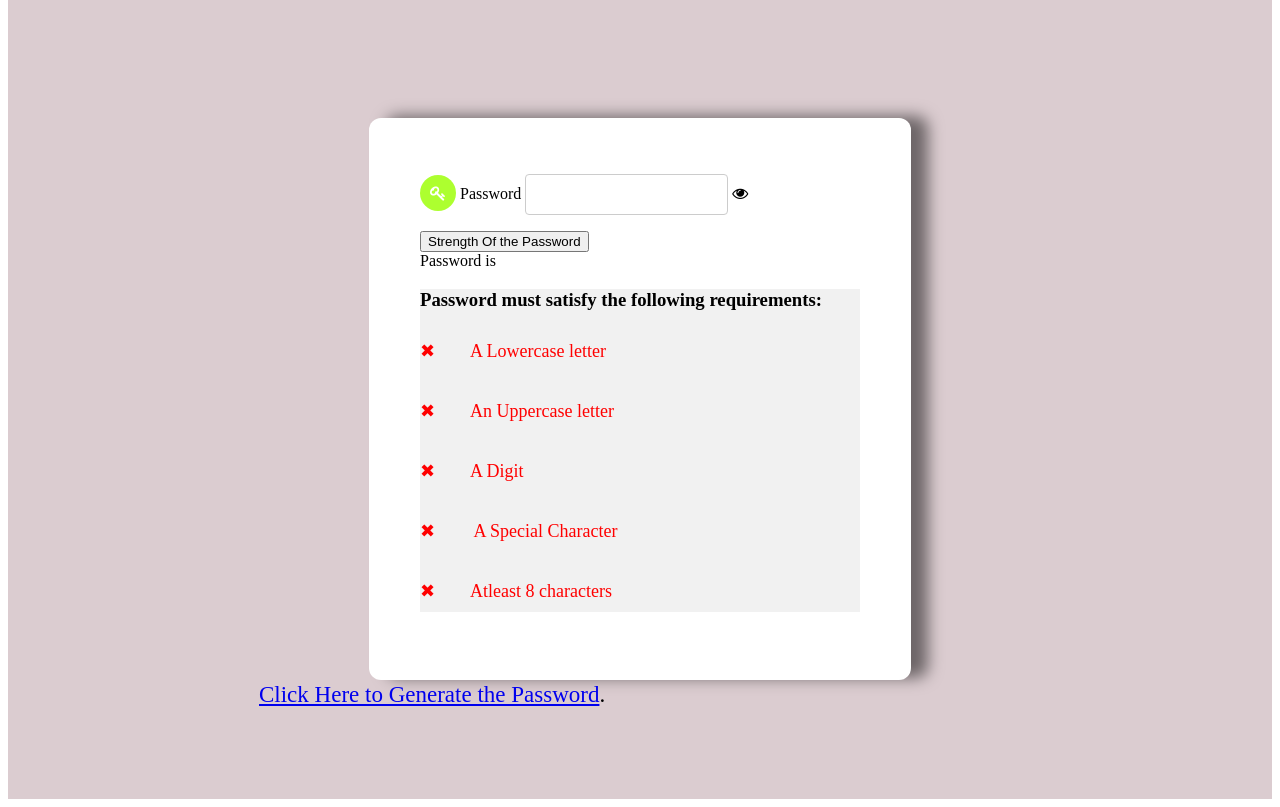
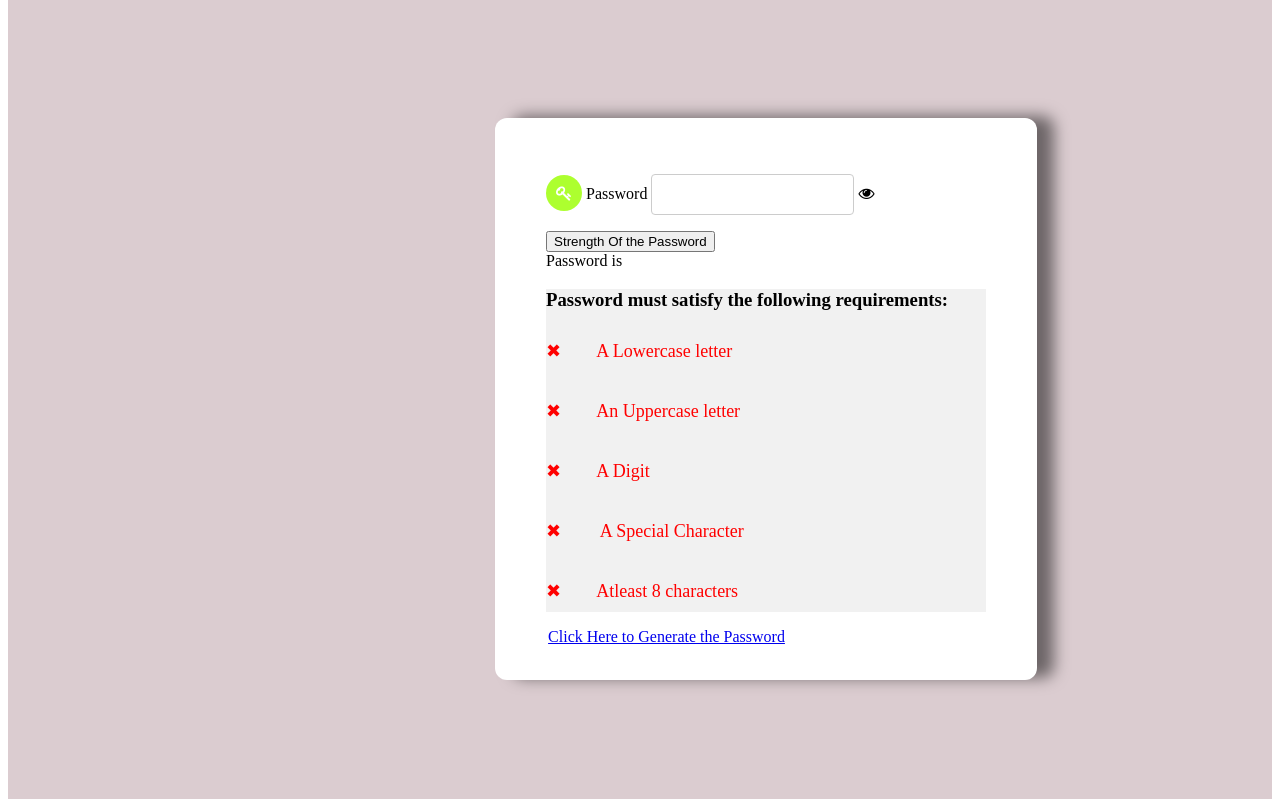
Before and after one commit to anveshmuppeda/project_delta, a plain HTML site: page html/passwordStrengthChecker.html in a window 1280 px wide. Shown: the part 68-875 px from the top of the page. Drawn offline with Linux system fonts and the light colour scheme.

Commit message:
Updating the the css and html files

```diff
--- a/css/password_strength_checker.css
+++ b/css/password_strength_checker.css
@@ -89,8 +89,7 @@ color: white;
 min-width: 8px;
 text-align: center;
 }
-#pg {
-  margin-top: -117px;
-  margin-left: 251px;
-  font-size: 23px;
+a {
+  margin-top: 476px;
+  margin-left: -489px;
 }
--- a/html/passwordStrengthChecker.html
+++ b/html/passwordStrengthChecker.html
@@ -37,10 +37,9 @@
       <p id="length" class="invalid">Atleast 8 characters </p>
     </div>
     </form>
+    <a href="passwordGenerator.html" target="_blank" title="hi">Click Here to Generate the Password</a>
     </div>
     <script src="./../js/password_strength_checker.js"></script>
-    <div id="pg">
-        <a href="passwordGenerator.html" target="_blank" title="hi">Click Here to Generate the Password</a>.
-    </div>
+
 </body>
 </html>
```
Also changed, not shown: html/about.html (+6 -6 lines), html/encoding.html (+0 -6 lines).
